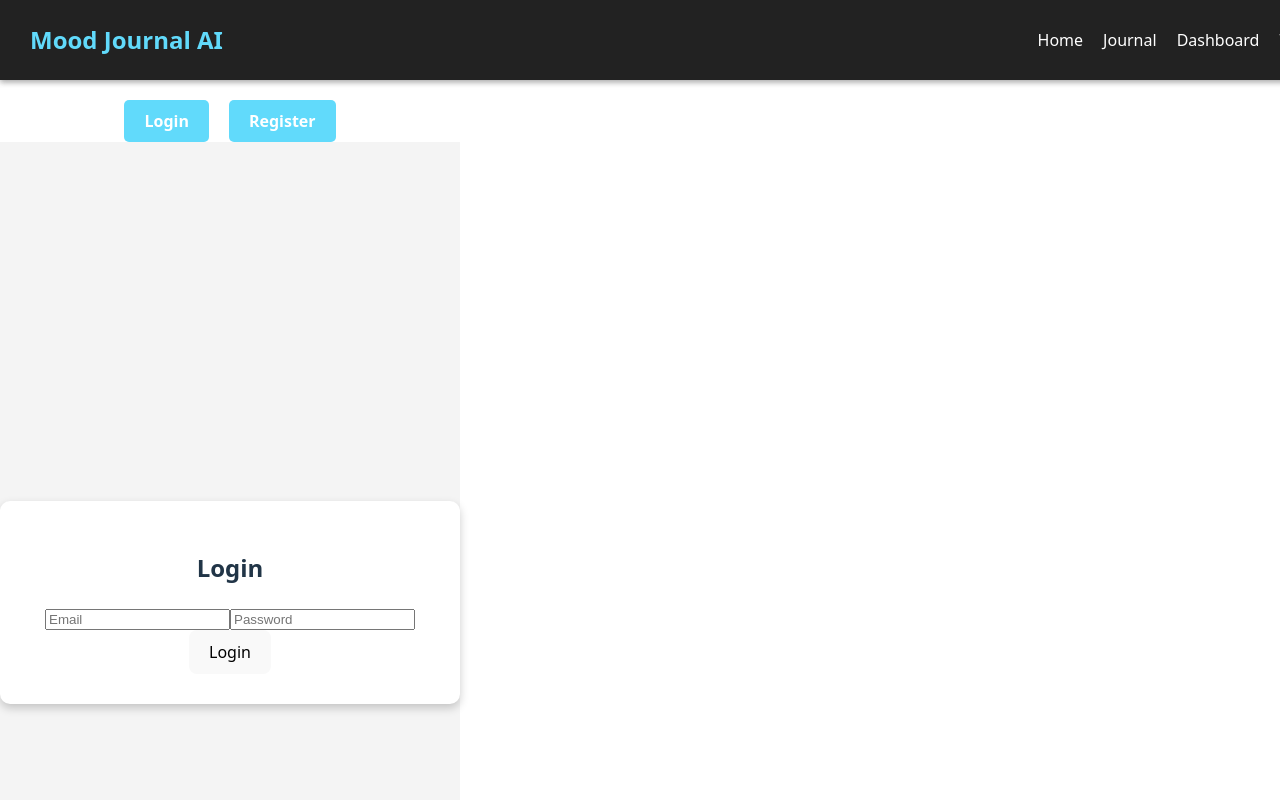
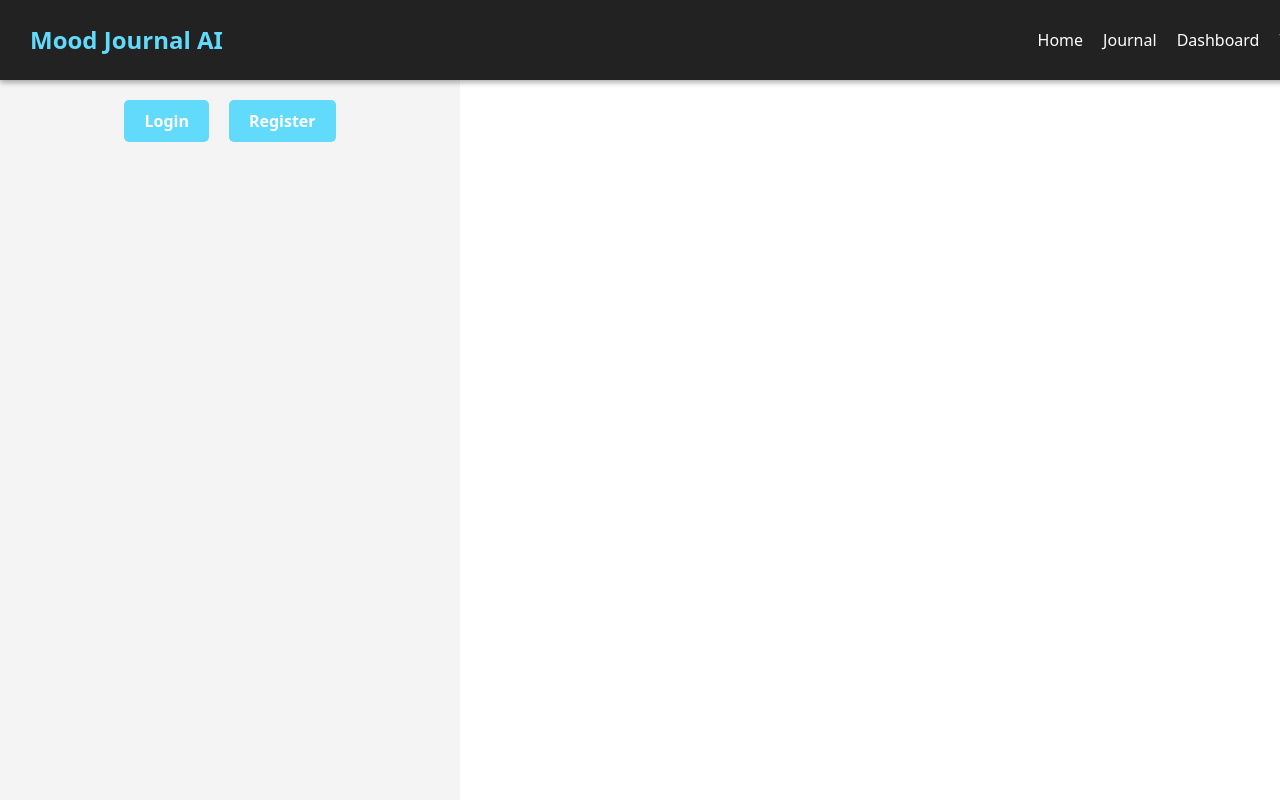
Before and after one commit to Unnati126/Capstone_Project, a React (Vite) app in the folder mood_journal_ai/frontend/: page /login in a window 1280 px wide. Shown: the top 800 px of the page. Built offline with nearby package versions, Linux system fonts and the light colour scheme.

Commit message:
home page changes

```diff
--- a/mood_journal_ai/frontend/src/pages/Home.css
+++ b/mood_journal_ai/frontend/src/pages/Home.css
@@ -1,10 +1,14 @@
 .home-container {
-  padding-top: 80px;
-  text-align: center;
+  padding-top: 100px;
+  display: flex;
+  flex-direction: column;
+  align-items: center;
+  min-height: 100vh;
+  background: #f4f4f4;
 }
 
 .auth-toggle-buttons {
-  margin-top: 20px;
+  margin-bottom: 20px;
 }
 
 .auth-toggle-buttons button {
@@ -25,6 +29,5 @@
 .auth-form-section {
   display: flex;
   justify-content: center;
-  align-items: center;
-  margin-top: 30px;
+  width: 100%;
 }
--- a/mood_journal_ai/frontend/src/pages/Login.css
+++ b/mood_journal_ai/frontend/src/pages/Login.css
@@ -1,10 +1,28 @@
-.login-container {
+/*.login-container {
   display: flex;
   justify-content: center;
   align-items: center;
   min-height: 100vh;
-  padding-top: 60px; /* to avoid overlap with fixed navbar */
+  padding-top: 60px;
   background: #f4f4f4;
+}
+
+.login-form {
+  background-color: white;
+  padding: 30px;
+  border-radius: 10px;
+  box-shadow: 0 4px 10px rgba(0, 0, 0, 0.2);
+  max-width: 400px;
+  width: 100%;
+  text-align: center;
+}*/
+
+.login-container {
+  display: flex;
+  justify-content: center;
+  align-items: flex-start; /* aligns near top */
+  margin-top: 20px;
+  width: 100%;
 }
 
 .login-form {
@@ -17,15 +35,16 @@
   text-align: center;
 }
 
-.register-form input,
-.register-form select {
+
+.login-form input,
+.login-form select {
   width: 100%;
   padding: 10px;
   margin: 10px 0;
   font-size: 1rem;
 }
 
-.register-form button {
+.login-form button {
   width: 100%;
   padding: 12px;
   margin-top: 10px;
@@ -37,6 +56,6 @@
   cursor: pointer;
 }
 
-.register-form button:hover {
+.login-form button:hover {
   background-color: #4cb9da;
 }
--- a/mood_journal_ai/frontend/src/pages/Register.css
+++ b/mood_journal_ai/frontend/src/pages/Register.css
@@ -1,10 +1,9 @@
 .register-container {
   display: flex;
   justify-content: center;
-  align-items: center;
-  min-height: 100vh;
-  padding-top: 60px;
-  background: #f4f4f4;
+  align-items: flex-start; /* aligns near top */
+  margin-top: 20px;
+  width: 100%;
 }
 
 .register-form {
@@ -16,6 +15,7 @@
   width: 100%;
   text-align: center;
 }
+
 
 .register-form input,
 .register-form select {
```
